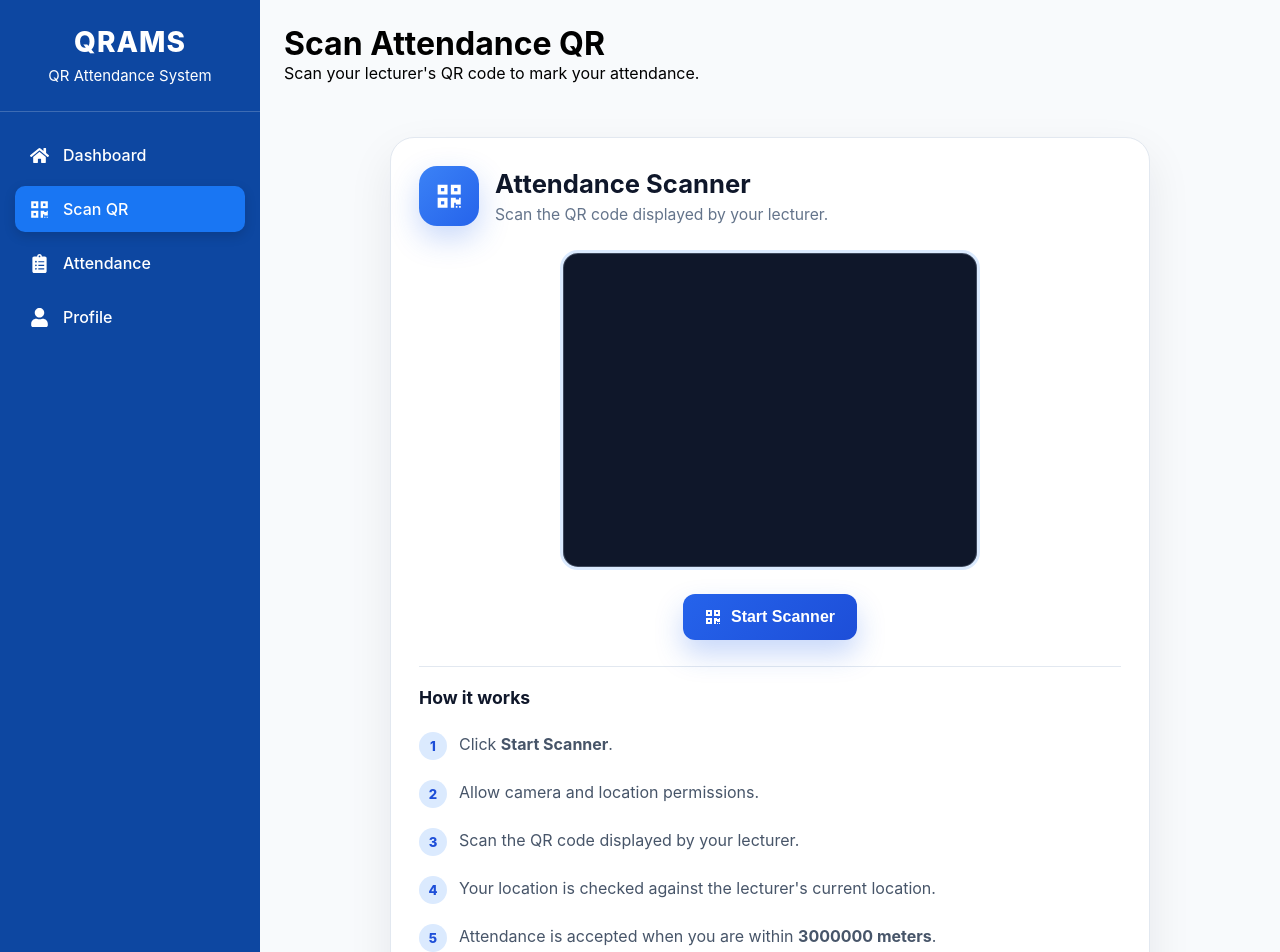
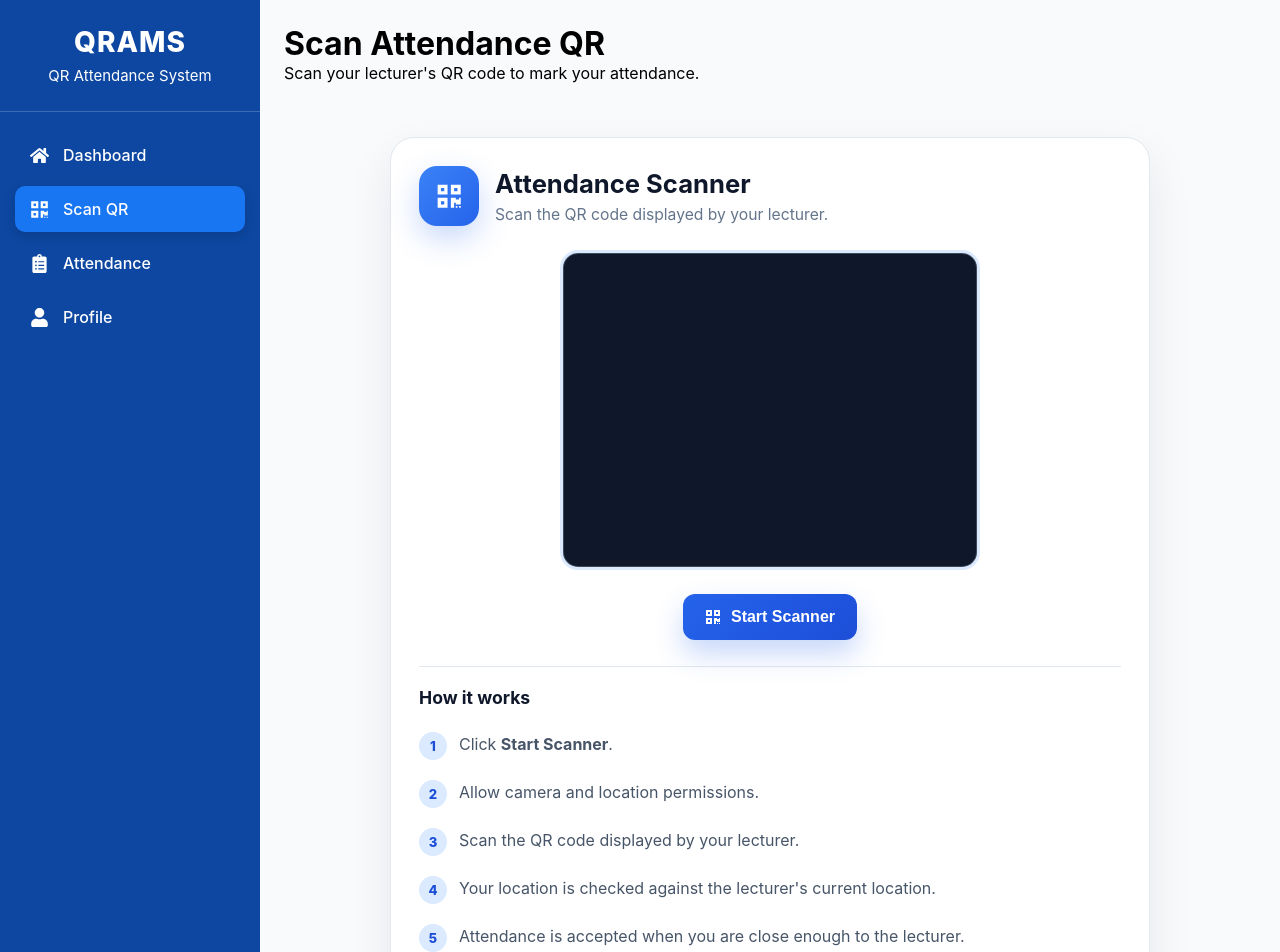
Before and after one commit to IDDRISUALHASSAN/QR-code_attendance_frontend-, a React (Vite) app: page /student/scan in a window 1280 px wide. Shown: the top 952 px of the page. Built offline with nearby package versions, Linux system fonts and the light colour scheme; sample sign-in values are in the browser's storage.

Commit message:
location

```diff
--- a/src/pages/student/ScanQR.jsx
+++ b/src/pages/student/ScanQR.jsx
@@ -8,15 +8,13 @@ import {
   FaSpinner,
 } from "react-icons/fa";
 
-
-
 import DashboardLayout from "../../layouts/DashboardLayout";
 import PageHeader from "../../components/PageHeader";
 import API_URL from "../../config/api";
 
 import "../../styles/scanQR.css";
 
-const ALLOWED_RADIUS =3000000; // meters
+const ALLOWED_RADIUS = 3000000; // meters
 
 function ScanQR() {
   const [scanning, setScanning] = useState(false);
@@ -41,8 +39,7 @@ function ScanQR() {
     if (!navigator.geolocation) {
       return {
         allowed: false,
-        message:
-          "Geolocation is not supported by this browser.",
+        message: "Geolocation is not supported by this browser.",
       };
     }
 
@@ -357,7 +354,9 @@ function ScanQR() {
       // -----------------------------------------------------
       // 5. Calculate distance
       // -----------------------------------------------------
-      setMessage("Checking your distance from the lecturer...");
+      setMessage(
+        "Checking your distance from the lecturer..."
+      );
       setMessageType("info");
 
       const calculatedDistance = calculateDistance(
@@ -367,16 +366,15 @@ function ScanQR() {
         lecturerLongitude
       );
 
+      // Keep distance internally for attendance verification.
       setDistance(calculatedDistance);
 
       // -----------------------------------------------------
-      // 6. Check -meter radius
+      // 6. Check allowed attendance area
       // -----------------------------------------------------
       if (calculatedDistance > ALLOWED_RADIUS) {
         setMessage(
-          `Attendance rejected. You are ${calculatedDistance.toFixed(
-            1
-          )} meters away from the lecturer. You must be within ${ALLOWED_RADIUS} meters.`
+          "Attendance could not be recorded because your current location is outside the attendance area."
         );
 
         setMessageType("error");
@@ -397,8 +395,7 @@ function ScanQR() {
         calculatedDistance
       );
 
-     setMessage("Attendance recorded successfully!👌👌👌");
-
+      setMessage("Attendance recorded successfully!👌👌👌");
       setMessageType("success");
     } catch (error) {
       console.error("QR attendance error:", error);
@@ -602,28 +599,6 @@ function ScanQR() {
                     {studentLocation.longitude.toFixed(6)}
                   </span>
                 </div>
-
-                <div>
-                  <strong>Accuracy</strong>
-
-                  <span>
-                    ±
-                    {studentLocation.accuracy?.toFixed(
-                      1
-                    ) || "—"}{" "}
-                    m
-                  </span>
-                </div>
-
-                {distance !== null && (
-                  <div>
-                    <strong>Distance</strong>
-
-                    <span>
-                      {distance.toFixed(1)} m
-                    </span>
-                  </div>
-                )}
               </div>
             </div>
           )}
@@ -700,11 +675,7 @@ function ScanQR() {
 
               <p>
                 Attendance is accepted when you
-                are within{" "}
-                <strong>
-                  {ALLOWED_RADIUS} meters
-                </strong>
-                .
+                are close enough to the lecturer.
               </p>
             </div>
           </div>
```
